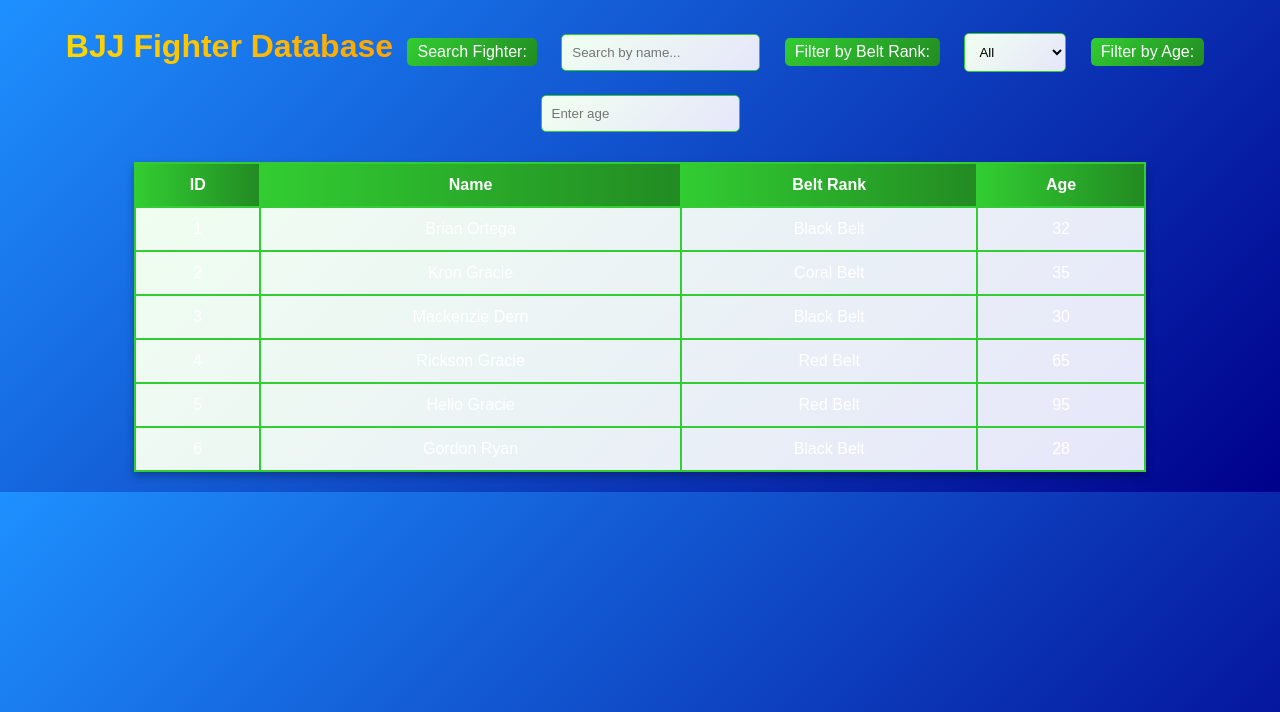
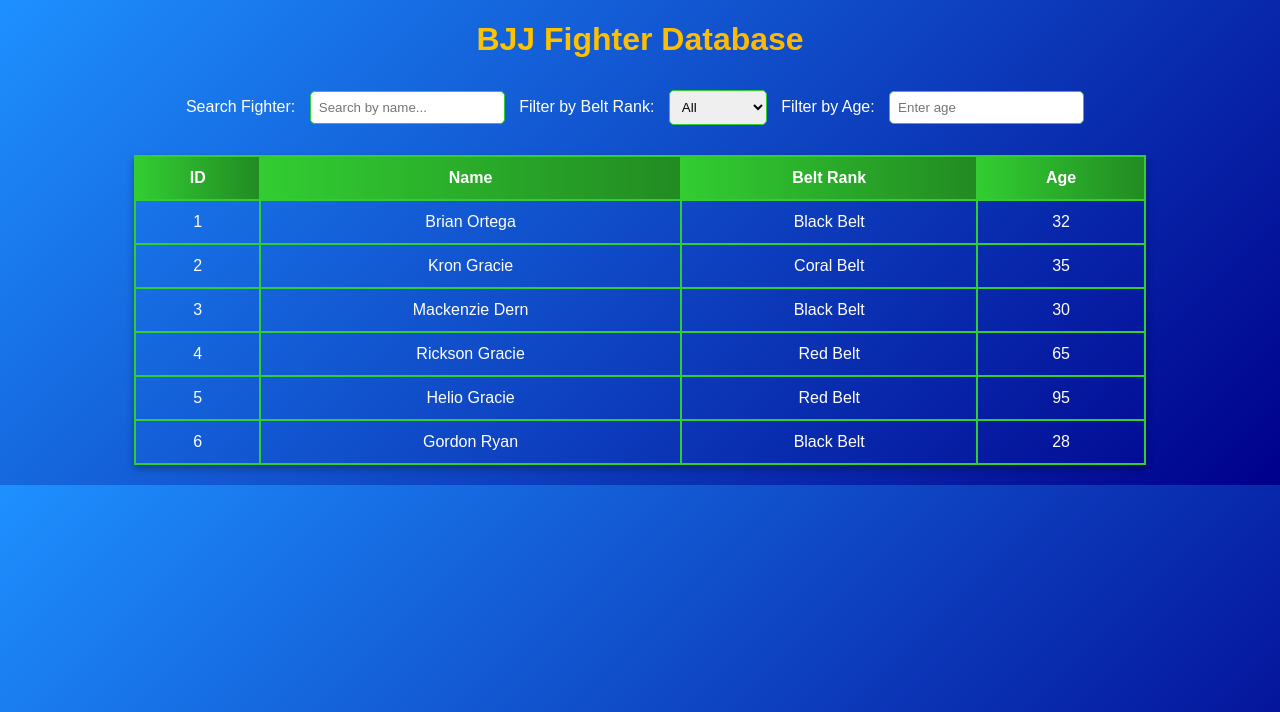
Before and after one commit to blouderbback8/Initial-PHP-Website, a PHP site: page / in a window 1280 px wide. Shown: the top 712 px of the page. Run offline with PHP 8.4, Linux system fonts and the light colour scheme; data comes from the database, SQL or seed files in the repository.

Commit message:
Update style.css
Newer darker style

```diff
--- a/style.css
+++ b/style.css
@@ -9,15 +9,6 @@ h1 {
     background: linear-gradient(90deg, #FFD700, #FFA500); /* Gradient from yellow to orange */
     -webkit-background-clip: text;
     -webkit-text-fill-color: transparent;
-    display: inline-block;
-    margin: 20px 0;
-}
-
-/* Center content container */
-.container {
-    max-width: 1200px;
-    margin: 0 auto;
-    padding: 20px;
 }
 
 table {
@@ -25,7 +16,6 @@ table {
     margin: 20px auto;
     border-collapse: collapse;
     box-shadow: 0 4px 8px rgba(0, 0, 0, 0.3); /* Add shadow for depth */
-    background: linear-gradient(135deg, #F0FFF0, #E6E6FA); /* Gradient for table background */
 }
 
 table, th, td {
@@ -69,13 +59,11 @@ input[type="text"], input[type="number"], select {
     margin: 10px;
     border: 1px solid #32CD32;
     border-radius: 5px;
-    transition: background 0.3s, box-shadow 0.3s;
-    background: linear-gradient(135deg, #F0FFF0, #E6E6FA); /* Gradient for input background */
+    transition: background 0.3s;
 }
 
 input[type="text"]:focus, input[type="number"]:focus, select:focus {
     background: linear-gradient(135deg, #F0FFF0, #98FB98); /* Gradient on focus */
-    box-shadow: 0 0 10px rgba(50, 205, 50, 0.5); /* Add glow effect on focus */
 }
 
 button {
@@ -85,46 +73,9 @@ button {
     background: linear-gradient(90deg, #32CD32, #228B22); /* Gradient button */
     color: white;
     cursor: pointer;
-    transition: background 0.3s, transform 0.3s;
+    transition: background 0.3s;
 }
 
 button:hover {
     background: linear-gradient(90deg, #228B22, #006400); /* Darker gradient on hover */
-    transform: scale(1.05); /* Slight zoom effect on hover */
 }
-
-/* Additional styles for dropdown and search bar */
-#beltFilter, #searchBar, #ageFilter {
-    padding: 10px;
-    margin: 10px;
-    border: 1px solid #32CD32;
-    border-radius: 5px;
-    background: linear-gradient(135deg, #F0FFF0, #E6E6FA);
-    transition: background 0.3s;
-}
-
-#beltFilter:focus, #searchBar:focus, #ageFilter:focus {
-    background: linear-gradient(135deg, #F0FFF0, #98FB98);
-    box-shadow: 0 0 10px rgba(50, 205, 50, 0.5);
-}
-
-/* General link styling */
-a {
-    color: #FFD700;
-    text-decoration: none;
-    transition: color 0.3s;
-}
-
-a:hover {
-    color: #FFA500;
-}
-
-/* Adding subtle gradient background for labels */
-label {
-    display: inline-block;
-    margin: 10px;
-    background: linear-gradient(135deg, #32CD32, #228B22);
-    color: white;
-    padding: 5px 10px;
-    border-radius: 5px;
-}
```
